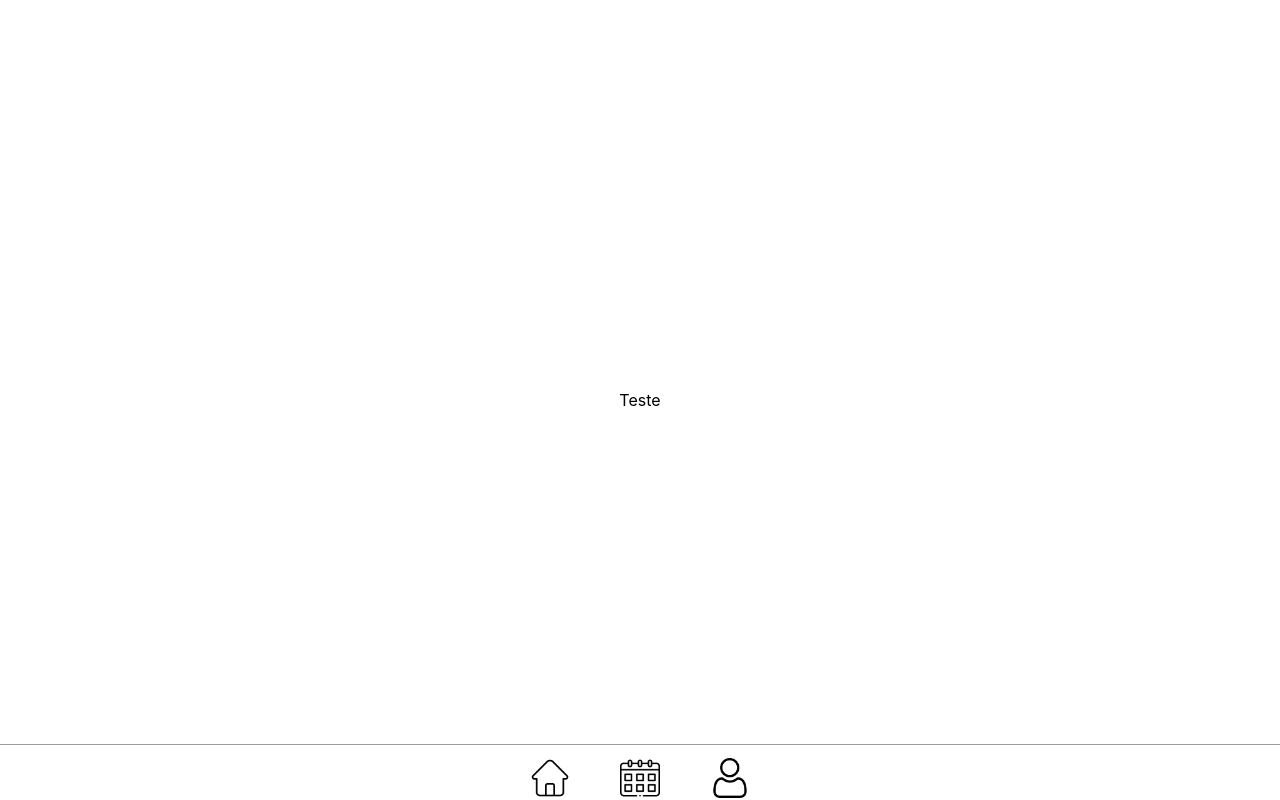
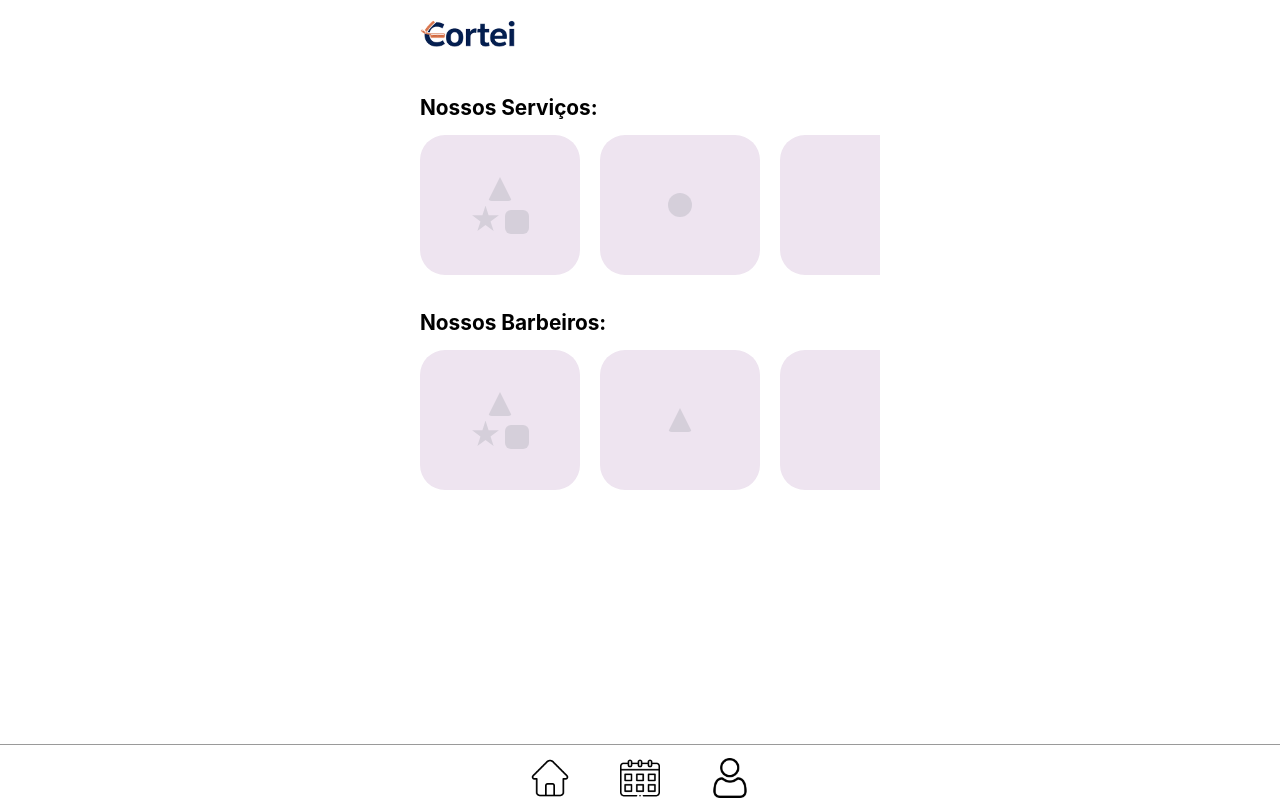
Before and after one commit to luisfelipeandrade19/barber-appointment-website, a React (Vite) app in the folder frontend/: page /home in a window 1280 px wide. Built offline with nearby package versions, Linux system fonts and the light colour scheme; no server answers.

Commit message:
feat: Criação da pagina home e adição de caminho no botão da página de login

```diff
--- /dev/null
+++ b/frontend/src/screens/home/home.css
@@ -0,0 +1,110 @@
+.home-container {
+    width: 100%;
+    max-width: 480px;
+    /* Limit width for mobile-like view */
+    margin: 0 auto;
+    padding-bottom: 90px;
+    /* Space for NavBar */
+    background-color: white;
+    min-height: 100vh;
+    box-sizing: border-box;
+    font-family: -apple-system, BlinkMacSystemFont, 'Segoe UI', Roboto, sans-serif;
+}
+
+.home-header {
+    background-color: white;
+    padding: 15px 20px;
+    /* border-bottom: 1px solid #f0f0f0; Optional separator */
+    display: flex;
+    align-items: center;
+}
+
+.home-logo {
+    height: 40px;
+    /* Adjust based on logo aspect ratio */
+    object-fit: contain;
+}
+
+.section-title {
+    font-size: 1.3rem;
+    font-weight: 700;
+    margin: 25px 20px 15px;
+    color: black;
+}
+
+.horizontal-scroll-container {
+    display: flex;
+    overflow-x: auto;
+    padding: 0 20px;
+    gap: 20px;
+    scrollbar-width: none;
+    /* Hide scrollbar Firefox */
+    -ms-overflow-style: none;
+    /* Hide scrollbar IE/Edge */
+    padding-bottom: 10px;
+    /* Space for shadow or bottom of cards */
+}
+
+.horizontal-scroll-container::-webkit-scrollbar {
+    display: none;
+    /* Hide scrollbar Chrome/Safari */
+}
+
+.card {
+    min-width: 160px;
+    height: 140px;
+    background-color: #EEE4F0;
+    /* Approximate light purple from image */
+    border-radius: 25px;
+    display: flex;
+    justify-content: center;
+    align-items: center;
+    flex-shrink: 0;
+}
+
+/* Creating the abstract shapes inside the cards */
+.card-shapes {
+    display: flex;
+    flex-direction: column;
+    align-items: center;
+    gap: 5px;
+    opacity: 0.3;
+    /* Subtle styling */
+}
+
+.shape-row {
+    display: flex;
+    gap: 5px;
+    align-items: flex-end;
+}
+
+.shape-triangle {
+    width: 0;
+    height: 0;
+    border-left: 12px solid transparent;
+    border-right: 12px solid transparent;
+    border-bottom: 24px solid #9DA0A8;
+    border-radius: 4px;
+}
+
+.shape-circle {
+    width: 24px;
+    height: 24px;
+    background-color: #9DA0A8;
+    border-radius: 50%;
+}
+
+.shape-square {
+    width: 24px;
+    height: 24px;
+    background-color: #9DA0A8;
+    border-radius: 6px;
+}
+
+.shape-star {
+    /* Simple approximated star or jagged shape */
+    width: 28px;
+    height: 28px;
+    background-color: #9DA0A8;
+    clip-path: polygon(50% 0%, 61% 35%, 98% 35%, 68% 57%, 79% 91%, 50% 70%, 21% 91%, 32% 57%, 2% 35%, 39% 35%);
+}
--- a/frontend/src/screens/home/home.tsx
+++ b/frontend/src/screens/home/home.tsx
@@ -1,10 +1,68 @@
-function Home(){
 
-    return(
-        <>
-        <div>Teste</div>
-        </>
-    )
+import logo from "../../assets/logoSite.png";
+import "./home.css";
+
+function Home() {
+    return (
+        <div className="home-container">
+            <header className="home-header">
+                <img src={logo} alt="Cortei Logo" className="home-logo" />
+            </header>
+
+            <section>
+                <h2 className="section-title">Nossos Serviços:</h2>
+                <div className="horizontal-scroll-container">
+                    <div className="card">
+                        <div className="card-shapes">
+                            <div className="shape-triangle"></div>
+                            <div className="shape-row">
+                                <div className="shape-star"></div>
+                                <div className="shape-square"></div>
+                            </div>
+                        </div>
+                    </div>
+                    <div className="card">
+                        {/* Placeholder for varied content */}
+                        <div className="card-shapes">
+                            <div className="shape-row">
+                                <div className="shape-circle"></div>
+                            </div>
+                        </div>
+                    </div>
+                    <div className="card">
+                        <div className="card-shapes"></div>
+                    </div>
+                </div>
+            </section>
+
+            <section>
+                <h2 className="section-title">Nossos Barbeiros:</h2>
+                <div className="horizontal-scroll-container">
+                    <div className="card">
+                        <div className="card-shapes">
+                            <div className="shape-triangle"></div>
+                            <div className="shape-row">
+                                <div className="shape-star"></div>
+                                <div className="shape-square"></div>
+                            </div>
+                        </div>
+                    </div>
+                    <div className="card">
+                        <div className="card-shapes">
+                            <div className="shape-row">
+                                <div className="shape-triangle"></div>
+                            </div>
+                        </div>
+                    </div>
+                    <div className="card">
+                        <div className="card-shapes"></div>
+                    </div>
+                </div>
+            </section>
+
+
+        </div>
+    );
 }
 
 export default Home;
--- a/frontend/src/screens/login/loginPage.tsx
+++ b/frontend/src/screens/login/loginPage.tsx
@@ -3,6 +3,7 @@ import GoogleLoginButton from "../../lib/components/googleLoginButton";
 import FacebookLoginButton from "../../lib/components/FacebookLoginButton";
 import profile from "../../assets/foto-do-perfil.png"
 import "./loginPage.css"
+import { Link } from 'react-router-dom';
 
 function LoginPage(){
 
@@ -17,7 +18,11 @@ function LoginPage(){
               <input type="email" id="inputUsername" placeholder="Digite seu email"/>
               <p className="input-label">Senha</p>
               <input type="password" id="inputPassword" placeholder="******" />
-              <button id="loginButton">Login</button>
+              <Link to="/home">
+                <button id="loginButton" style={{ cursor: 'pointer', color: 'white' }}>
+                  Login
+                </button>
+              </Link>
             </div>
             <div className="socials">
               <h2 id="titleSocialLogin">Logar com</h2>
```
